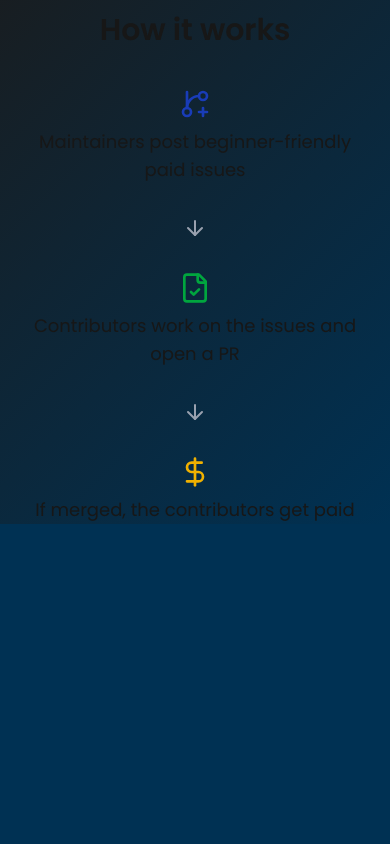
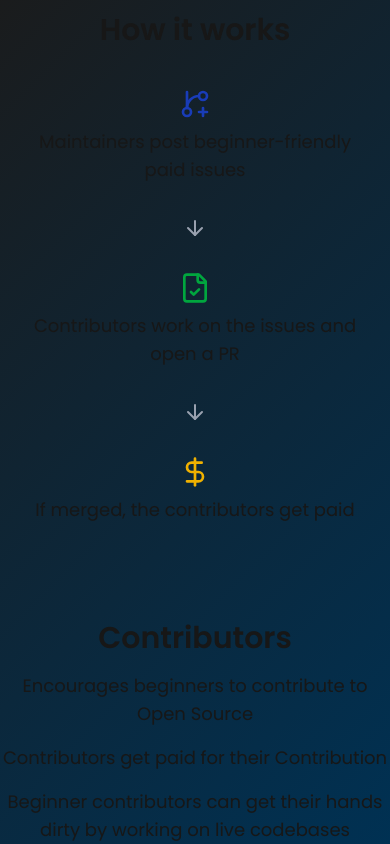
Before and after one commit to mohammadanas51/commitpay-v2, a Next.js app: page / in a window 390 px wide. Shown: the part 484-1328 px from the top of the page. Before the commit the page ends 1008 px from the top, so only its background shows below. Built offline with nearby package versions, Linux system fonts and the light colour scheme.

Commit message:
added contrubutor benefits section

```diff
--- a/package.json
+++ b/package.json
@@ -9,6 +9,7 @@
     "lint": "next lint"
   },
   "dependencies": {
+    "gsap": "^3.13.0",
     "lucide-react": "^0.525.0",
     "motion": "^12.23.9",
     "next": "15.4.3",
--- /dev/null
+++ b/src/components/landingPage/ContributorBenefits.tsx
@@ -0,0 +1,33 @@
+import React from 'react'
+import { Poppins } from "next/font/google";
+const poppins = Poppins({
+  weight: ["400","600"],
+  subsets: ["latin"],
+});
+function ContributorBenefits() {
+  return (
+    <div className = {` ${poppins.className} `}>
+        <div className={`text-3xl text-center mt-24 font-semibold`}>
+            Contributors
+        </div>
+
+        <div>
+            <ul className = "text-center mt-4 text-lg md:text-xl">
+              <li className='mt-4'>
+                Encourages beginners to contribute to Open Source
+              </li>
+
+              <li className='mt-4'>
+                Contributors get paid for their Contribution
+              </li>
+
+              <li className='mt-4'>
+                Beginner contributors can get their hands dirty by working on live codebases
+              </li>
+            </ul>
+        </div>
+    </div>
+  )
+}
+
+export default ContributorBenefits
--- a/src/components/landingPage/CtaButtons.tsx
+++ b/src/components/landingPage/CtaButtons.tsx
@@ -1,21 +1,28 @@
+"use client";
+
 import React from "react";
 import { Poppins } from "next/font/google";
-
+import { motion } from "framer-motion";
 const poppins = Poppins({
-  weight: ["400","600"],
+  weight: ["400", "600"],
   subsets: ["latin"],
 });
 
 function CtaButtons() {
   return (
-    <div className={`flex justify-center items-center mt-8 ${poppins.className} font-semibold text-2xl`}>
+    <motion.div
+      whileHover={{ scale: 1.5 }}
+      whileTap={{ scale: 0.95 }}
+      onHoverStart={() => console.log("hover started!")}
+      className={`flex justify-center items-center mt-8 ${poppins.className} font-semibold text-2xl `}
+    >
       <button className="relative inline-flex h-12 overflow-hidden rounded-full p-[1px] focus:outline-none focus:ring-2 focus:ring-slate-400 focus:ring-offset-2 focus:ring-offset-slate-50">
         <span className="absolute inset-[-1000%] animate-[spin_2s_linear_infinite] bg-[conic-gradient(from_90deg_at_50%_50%,#E2CBFF_0%,#393BB2_50%,#E2CBFF_100%)]" />
         <span className="inline-flex h-full w-full cursor-pointer items-center justify-center rounded-full bg-slate-950 px-3 py-1 text-base font-medium text-white backdrop-blur-3xl">
           Join Now
         </span>
       </button>
-    </div>
+    </motion.div>
   );
 }
 
--- a/src/components/landingPage/landingPage.tsx
+++ b/src/components/landingPage/landingPage.tsx
@@ -3,6 +3,7 @@ import Header from './Header'
 import NavBar from './NavBar'
 import CtaButtons from './CtaButtons';
 import HowItWorks from './HowItWorks';
+import ContributorBenefits from './ContributorBenefits';
 
 function LandingPage() {
   return (
@@ -11,6 +12,7 @@ function LandingPage() {
       <Header />
       <CtaButtons/>
       <HowItWorks />
+      <ContributorBenefits />
     </>
   );
 }
```
Also changed, not shown: 1 other file (tests, documents, lock files or other folders).
